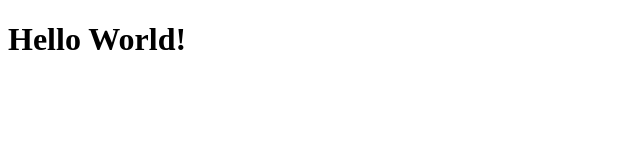
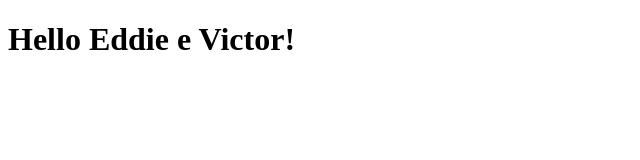
Before and after one commit to EddieSilveira/git-github, a plain HTML site: page index.html in a window 1280 px wide. Shown: the whole page, without its empty margins (0-640 px from the left). Drawn offline with Linux system fonts and the light colour scheme.

Commit message:
feat: index.html
Alter message on h1 title.2

```diff
--- a/index.html
+++ b/index.html
@@ -9,7 +9,7 @@
 </head>
 
 <body>
-  <h1>Hello World!</h1>
+  <h1>Hello Eddie e Victor!</h1>
 </body>
 
 </html>
```
